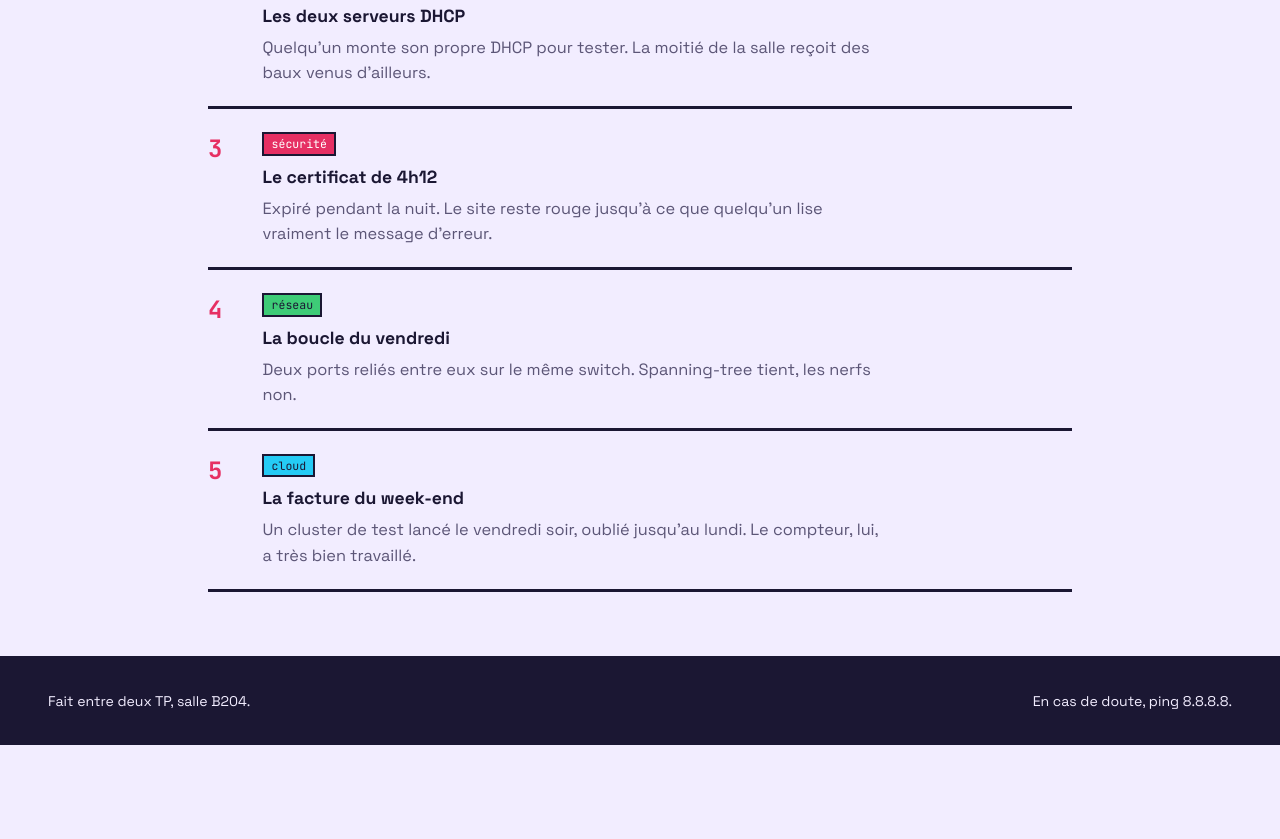
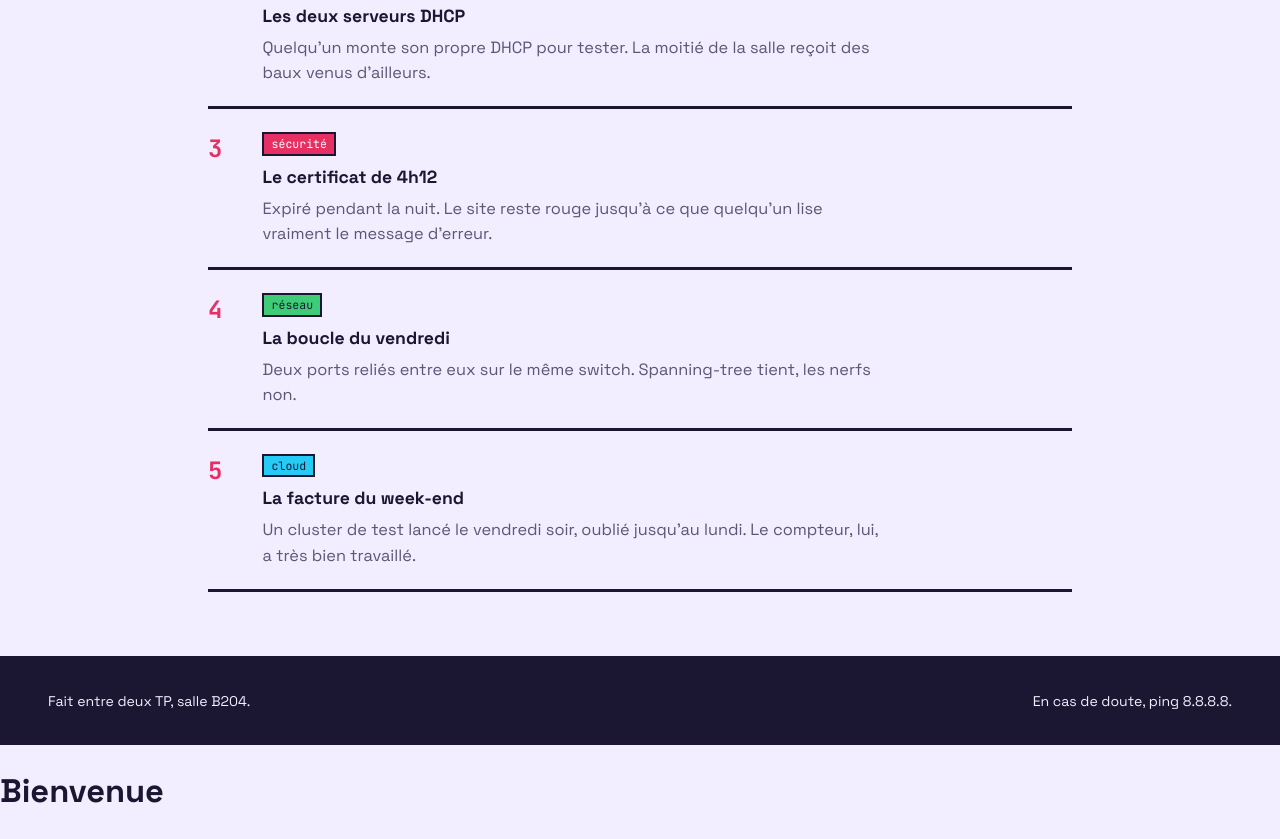
Before and after one commit to Makaschool/cestledns, a plain HTML site: page index.html in a window 1280 px wide. Shown: the part 2603-3442 px from the top of the page. Before the commit the page ends 3348 px from the top, so only its background shows below. Drawn offline with Linux system fonts and the light colour scheme.

Commit message:
Ajout du titre

```diff
--- a/index.html
+++ b/index.html
@@ -138,3 +138,4 @@
 <script src="script.js"></script>
 </body>
 </html>
+<h1>Bienvenue</h1
```
